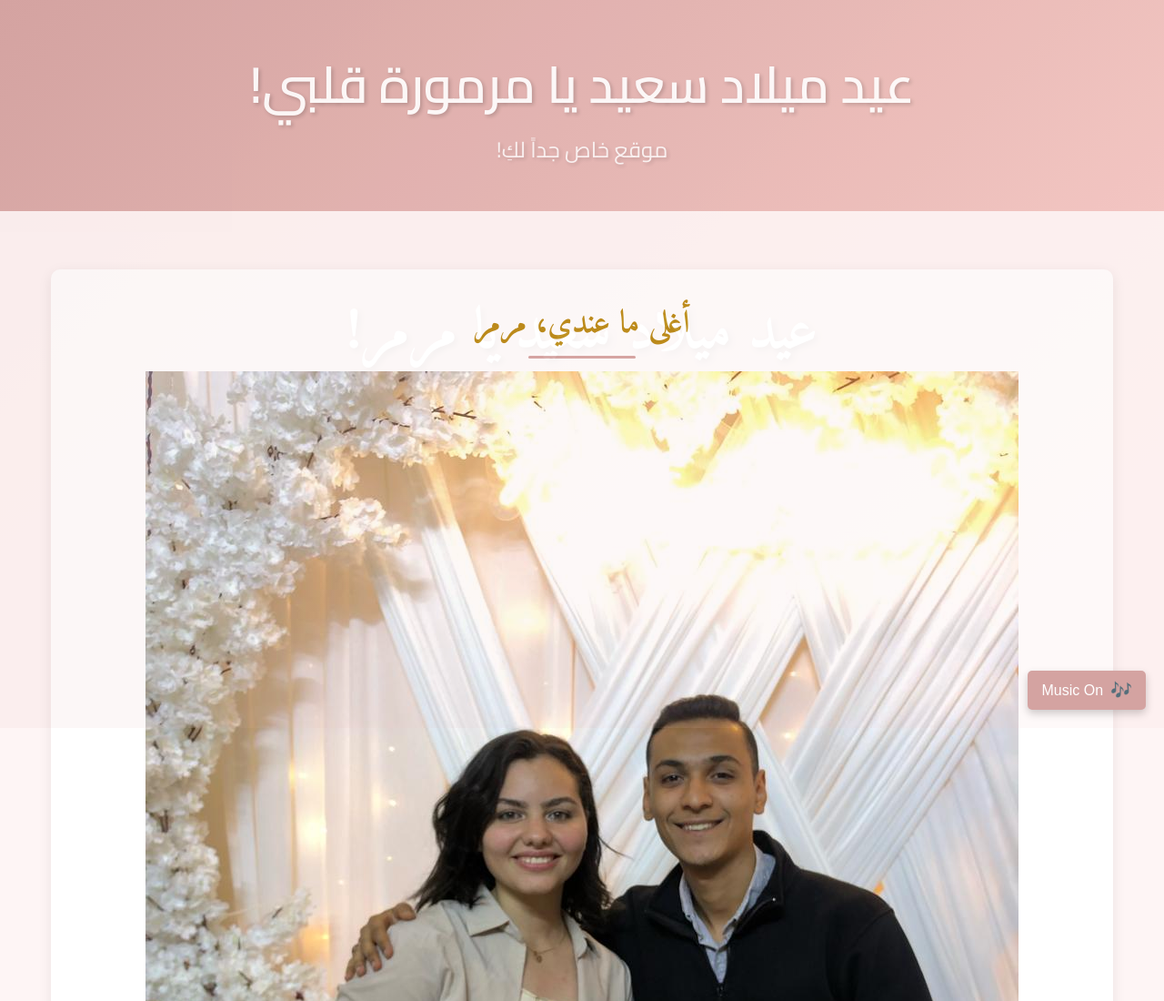
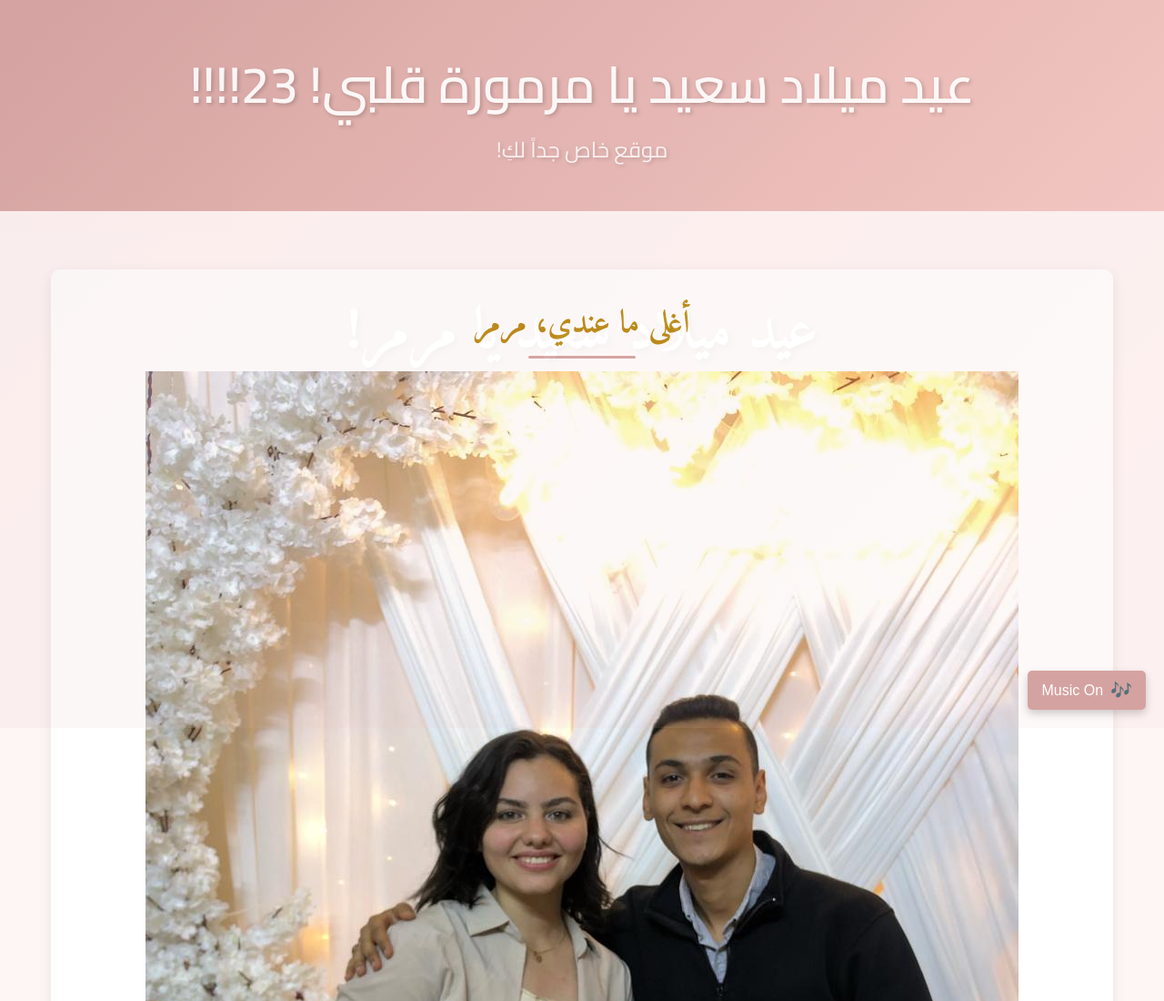
Before and after one commit to NonZeroExitAli/Internship_Art, a plain HTML site: page index.html in a window 1280 px wide. Shown: the top 1100 px of the page at 91% size. Drawn offline with nearby package versions, Linux system fonts and the light colour scheme.

Commit message:
Update index.html

```diff
--- a/index.html
+++ b/index.html
@@ -29,7 +29,7 @@
 
     <header>
         <!-- Header text is in Arabic -->
-        <h1>عيد ميلاد سعيد يا مرمورة قلبي!</h1>
+        <h1>عيد ميلاد سعيد يا مرمورة قلبي! 23!!!!</h1>
         <p>موقع خاص جداً لكِ!</p>
     </header>
 
```
